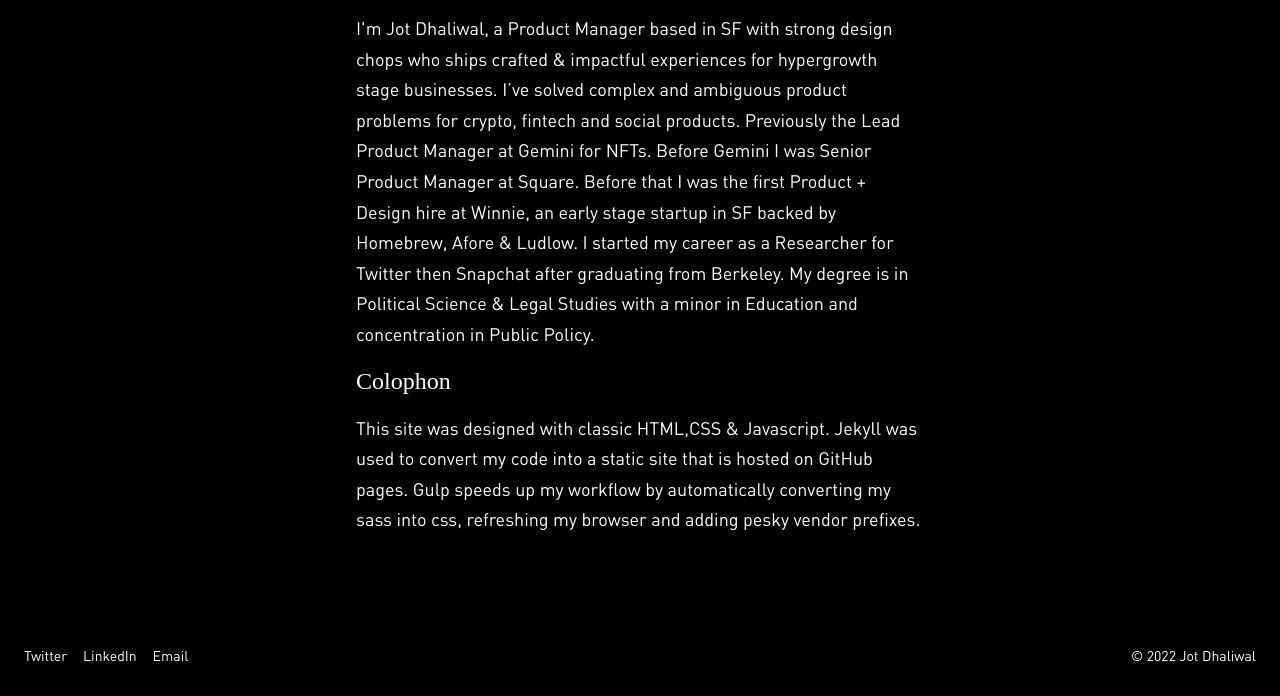
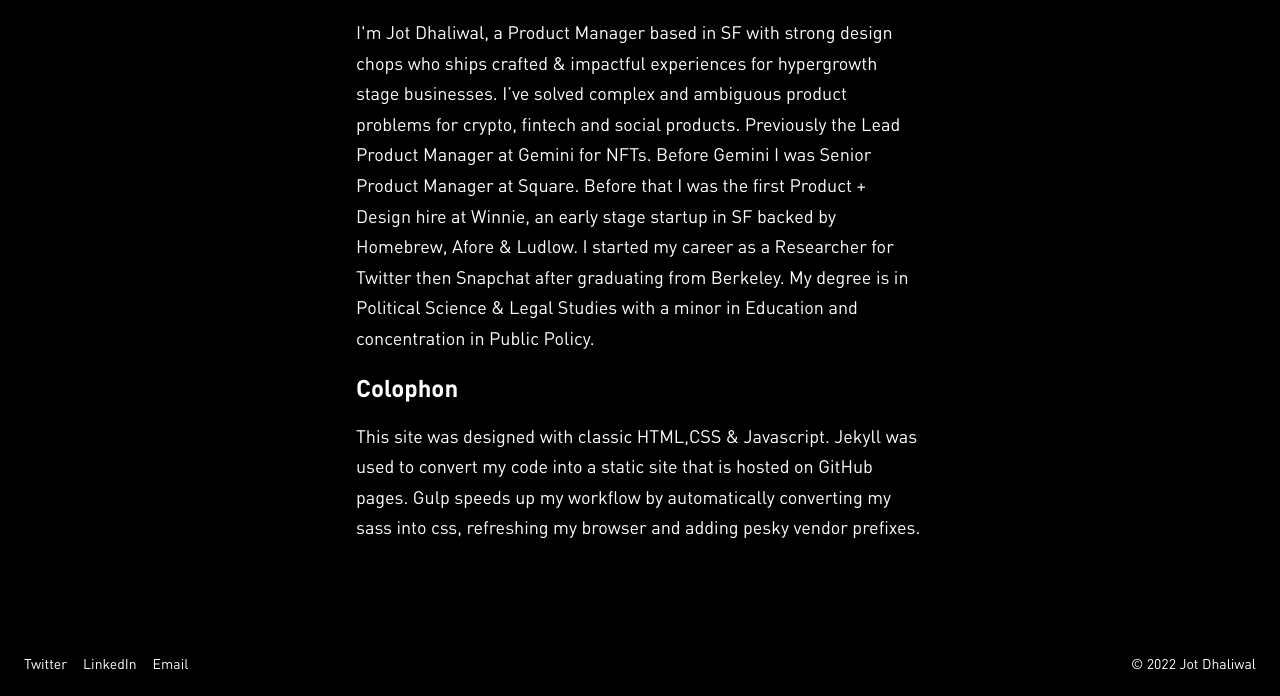
Before and after one commit to jotd/jotd-portfolio, a Jekyll site: the page about/index.html, which Jekyll copies as it is, in a window 1280 px wide and 1400 px high, scrolled down 141 px. Shown: the part 704-1400 px from the top of the window. Built offline with Jekyll 4.4.1, drawn with Linux system fonts in a browser that asks for light colours.

Commit message:
Update styles.css

```diff
--- a/css/styles.css
+++ b/css/styles.css
@@ -44,7 +44,7 @@
   font-family: "blender_probold";
   color: #ffffff; }
 
-.text-subheader-3 .tag-text {
+.text-subheader-3, .tag-text {
  font-family: "DINPro-Bold";
  color: #ffffff; }
 
```
